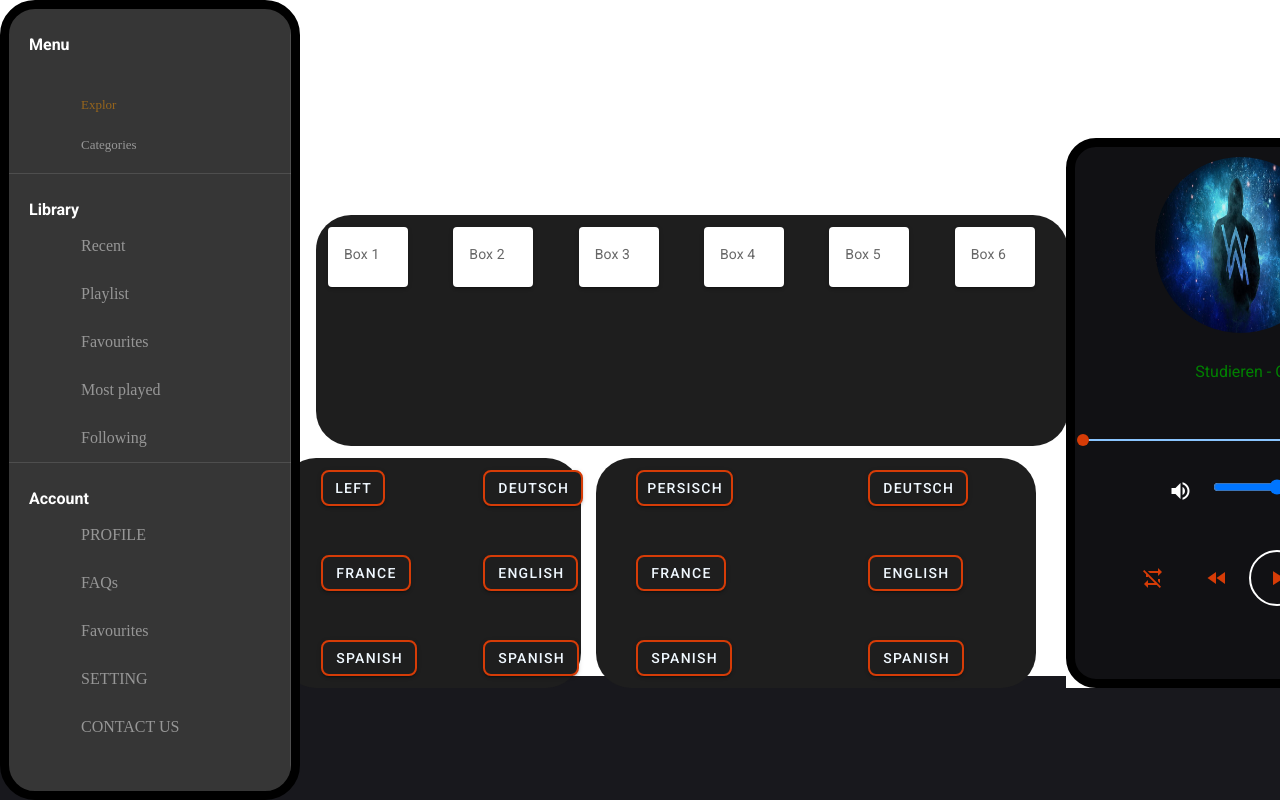
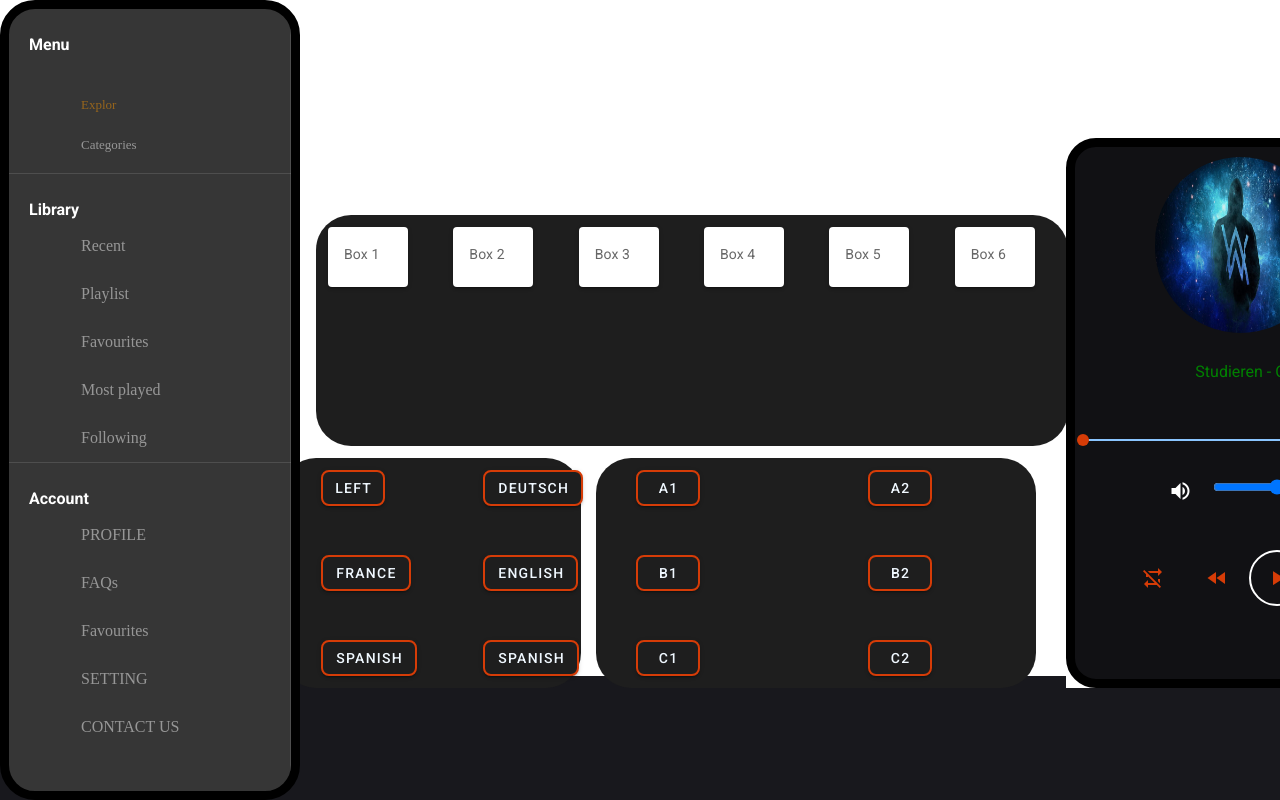
Before and after one commit to ASH-HKAN/Media, a Vue app: page / in a window 1280 px wide. Shown: the top 800 px of the page. Built offline with nearby package versions, Linux system fonts and the light colour scheme.

Commit message:
LanguageAndLevel c0ponEntS

```diff
--- a/src/components/Language.vue
+++ b/src/components/LanguageAndLevel.vue
@@ -16,13 +16,13 @@
                 border-radius: 8px; /* Adjusted border-radius */
                 margin-left: 20px;
               "
+              @click="playTrack(100)"
             >
-              Persisch
+              A1
             </v-btn>
           </v-col>
           <v-col cols="2">
             <v-btn
-              @click="pushLanguage(666)"
               class="innerBoxRight"
               style="
                 background-color: #1e1e1e;
@@ -32,8 +32,9 @@
                 border-radius: 8px; /* Adjusted border-radius */
                 margin-left: 40px;
               "
+              @click="playTrack(101)"
             >
-              Deutsch
+              A2
             </v-btn>
           </v-col>
         </v-row>
@@ -50,8 +51,9 @@
                 border-radius: 8px; /* Adjusted border-radius */
                 margin-left: 20px;
               "
+              @click="playTrack(102)"
             >
-              France
+              B1
             </v-btn>
           </v-col>
           <v-col cols="6">
@@ -65,8 +67,9 @@
                 border-radius: 8px; /* Adjusted border-radius */
                 margin-left: 40px;
               "
+              @click="playTrack(100)"
             >
-              English
+              B2
             </v-btn>
           </v-col>
         </v-row>
@@ -83,8 +86,8 @@
                 border-radius: 8px; /* Adjusted border-radius */
                 margin-left: 40px;
               "
-            >
-              Spanish
+              @click="playTrack(103)"
+              >C1
             </v-btn>
           </v-col>
           <v-col cols="6">
@@ -98,8 +101,9 @@
                 border-radius: 8px; /* Adjusted border-radius */
                 margin-left: 40px;
               "
+              @click="playTrack(102)"
             >
-              Spanish
+              C2
             </v-btn>
           </v-col>
         </v-row>
@@ -214,7 +218,7 @@
 </template>
 
 <script>
-import Language from "../components/Language.vue";
+import Language from "./LanguageAndLevel.vue";
 export default {
   data() {
     return {
@@ -224,6 +228,9 @@ export default {
       france: false,
       spanish: false,
       english: false,
+      isPlaying: false,
+      currentTime: 0,
+      currentTrackIndex: 0,
     };
   },
   components: {
@@ -254,6 +261,28 @@ export default {
         });
       }
       console.log(track, "dsssssss");
+    },
+    playTrack(trackCode) {
+      const track = this.tracks.find((track) => track.trackCode === trackCode);
+
+      if (track) {
+        this.$router.push({
+          path: "/",
+          query: {
+            title: track.title,
+            audioPath: `file/${track.fileName}.mp3`,
+            subPath: `file/${track.fileName}.lrc`,
+            duration: track.duration,
+          },
+          params: {},
+        });
+      }
+    },
+
+    formatDuration(duration) {
+      const minutes = Math.floor(duration / 60);
+      const seconds = duration % 60;
+      return `${minutes}:${seconds < 10 ? "0" + seconds : seconds}`;
     },
   },
   computed: {
--- a/src/router/index.js
+++ b/src/router/index.js
@@ -4,7 +4,7 @@ import HomeView from '../views/HomeView.vue'
 import Player from "../components/Player.vue";
 import Playlist from "../components/Playlist";
 // import Explor from "../components/Explor.vue";
-import Language from "../components/Language.vue";
+import LanguageAndLevel from "../components/LanguageAndLevel.vue";
 import Level from "../components//Level.vue";
 import homePlayer from "../components/HomePlayer.vue";
 import categories from "../components/Categories.vue";
@@ -47,13 +47,7 @@ const routes = [
   //   component: Explor
   // },
 
-  {
 
-    path: '/language',
-    name: 'language',
-    component: Language
-
-  },
   {
 
     path: '/hP',
--- a/src/views/HomeView.vue
+++ b/src/views/HomeView.vue
@@ -5,7 +5,7 @@
       <div class="tt">
         <Categories />
       </div>
-      <Language />
+      <LanguageAndLevel />
       <div class="hp">
         <HomePlayer />
       </div>
@@ -16,7 +16,7 @@
 <script>
 import SideBar from "../components/SideBar.vue";
 import PlayList from "../components/Playlist.vue";
-import Language from "../components/Language.vue";
+import LanguageAndLevel from "../components/LanguageAndLevel.vue";
 import Level from "../components/Level.vue";
 import HomePlayer from "../components/HomePlayer.vue";
 import Categories from "../components/Categories.vue";
@@ -30,7 +30,7 @@ export default {
     HomePlayer,
     SideBar,
     PlayList,
-    Language,
+    LanguageAndLevel,
     Level,
     Categories,
   },
@@ -54,6 +54,6 @@ body {
 
 .hp {
   margin-top: 150px;
-  margin-left :10px;
+  margin-left: 10px;
 }
 </style>
```
